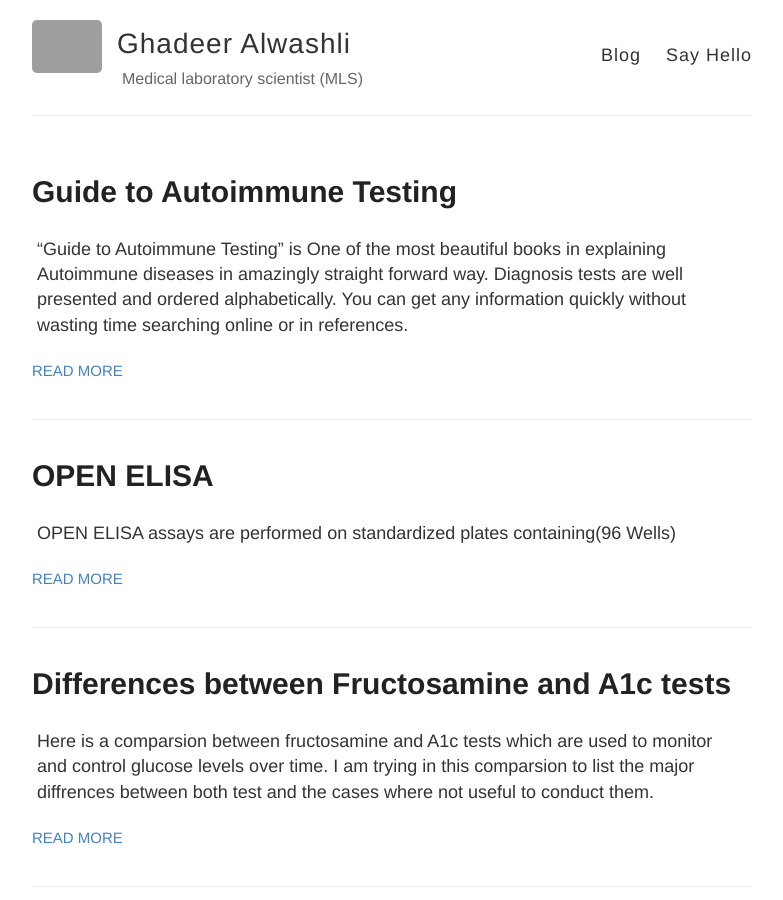
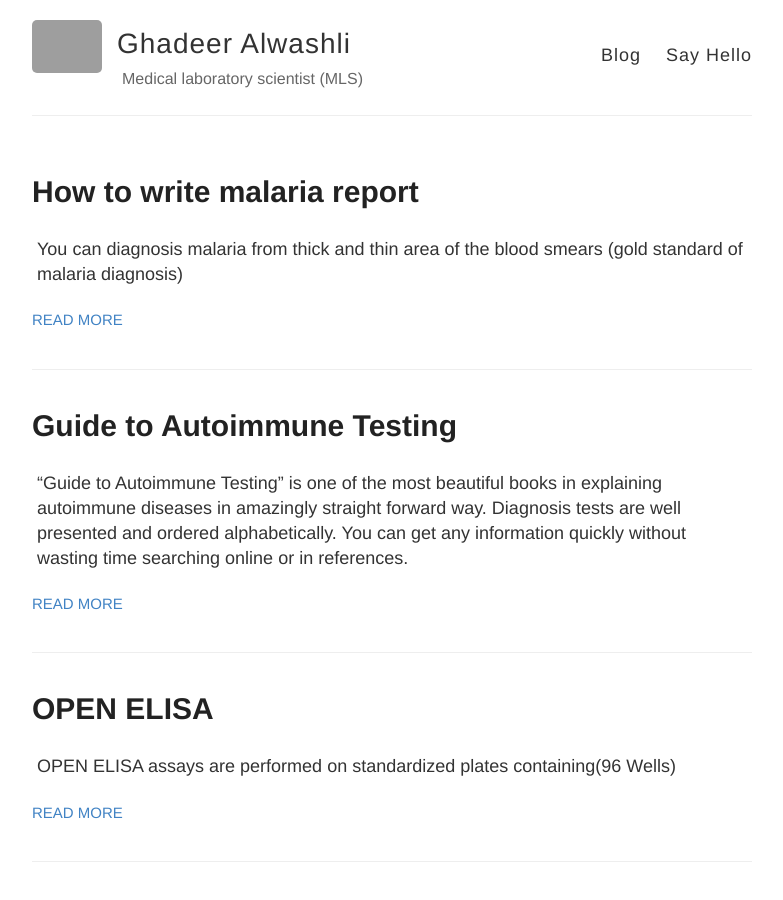
Before and after one commit to ghadeerga/ghadeerga.github.io, a Jekyll site: the page built from index.html, in a window 1280 px wide and 900 px high. Shown: the whole window, without its empty margins (248-1031 px from the left). Built offline with Jekyll 4.4.1, drawn with Linux system fonts in a browser that asks for light colours; some of the changed lines change nothing that is shown; grey boxes are pictures that could not be loaded.

Commit message:
whatever

```diff
--- a/_posts/2020-11-18-Guide-to-Autoimmune-Testing.md
+++ b/_posts/2020-11-18-Guide-to-Autoimmune-Testing.md
@@ -3,11 +3,12 @@
 title: Guide to Autoimmune Testing
 ---
 
-"Guide to Autoimmune Testing" is One of the most beautiful books in explaining Autoimmune diseases in amazingly straight forward way. Diagnosis tests are well presented and ordered alphabetically. You can get any information quickly without wasting time searching online or in references.
+"Guide to Autoimmune Testing" is one of the most beautiful books in explaining autoimmune diseases in amazingly straight forward way. Diagnosis tests are well presented and ordered alphabetically. You can get any information quickly without wasting time searching online or in references.
 
 Each test contains the method, Indication, reference ranges and how positive answer result is interpreted.
 
 Example for one of the tests mentioned in this book is **ANA screen(HEp-2 cells)**
+
 
 **Indication**
 
@@ -38,7 +39,7 @@
 3. Capture ELISA
 4. Immunoblot
 
-At the end of the book, there are three tables the summarize the most important tests for “Systemic diseases and rheumatology”, “Gastroenterology and endocrinology” and “Neurology and other diseases.
+At the end of the book, there are three tables summarizing the most important tests for “Systemic diseases and Rheumatology”, “Gastroenterology and Endocrinology” and “Neurology and other diseases.
 
 
 [Download](/files/Guide line of autoimmune diseases.pdf)
--- /dev/null
+++ b/_posts/2020-12-02-How_to_write_malaria_report.md
@@ -0,0 +1,28 @@
+---
+layout: post
+title: How to write malaria report
+---
+
+You can diagnosis  malaria from thick and thin area of the blood smears (gold standard of malaria diagnosis)
+
+1.**Thick** area of the malaria smears  are more sensitive test more than the thin area because to the greater volume of blood
+Report the numbers of parasites (trophozoites (ring form), schizonts, and gametocytes) and also whether malaria pigment is present in white cell
+
+1-10 (Ring)  per 100 high power ﬁelds  (+1)
+
+11-100 (Ring) per 100 high power fields (+2)
+
+1-10 (Ring)  in every high power fields (+3) ≥ than 10 (Ring) in every high power fields (+4)
+e.g. Report: ring form and Gametocytes of **plasmodium falciparum** are seen (p.f.r^(+3)  & g)
+
+2.**Thin** area have fewer blood cells to diagnosis the type of *plasmodium*species and count the percentage of parasitized red cells when there is high **falciparum** malaria parasitaemia (+3) or more parasites seen in the thick ﬁlm to determine the degree of the infection that help in treatment
+Estimating parasite numbers/µl of blood by using the oil immersion objective
+
+Parasite count = (WBC count*Parasites counted against 100 WBC )/100
+
+Type of **plasmodium** species:
+
+1. **Plasmodium falciparum**: High parasitaemia. Only trophozoites (ring form) and gametocytes usually seen, Schizonts only seen in severe infections
+2. **Plasmodium vivax**: Rarely more than 2% of cells infected. Trophozoites, schizonts and gametocytes usually seen
+3. **Plasmodium malariae**: Rarely more than 1% of cells infected. Trophozoites, schizonts and gametocytes usually seen
+4. **Plasmodium ovale** : Trophozoites, schizonts and gametocytes usually seen
```
Also changed, not shown: 1 other file.
